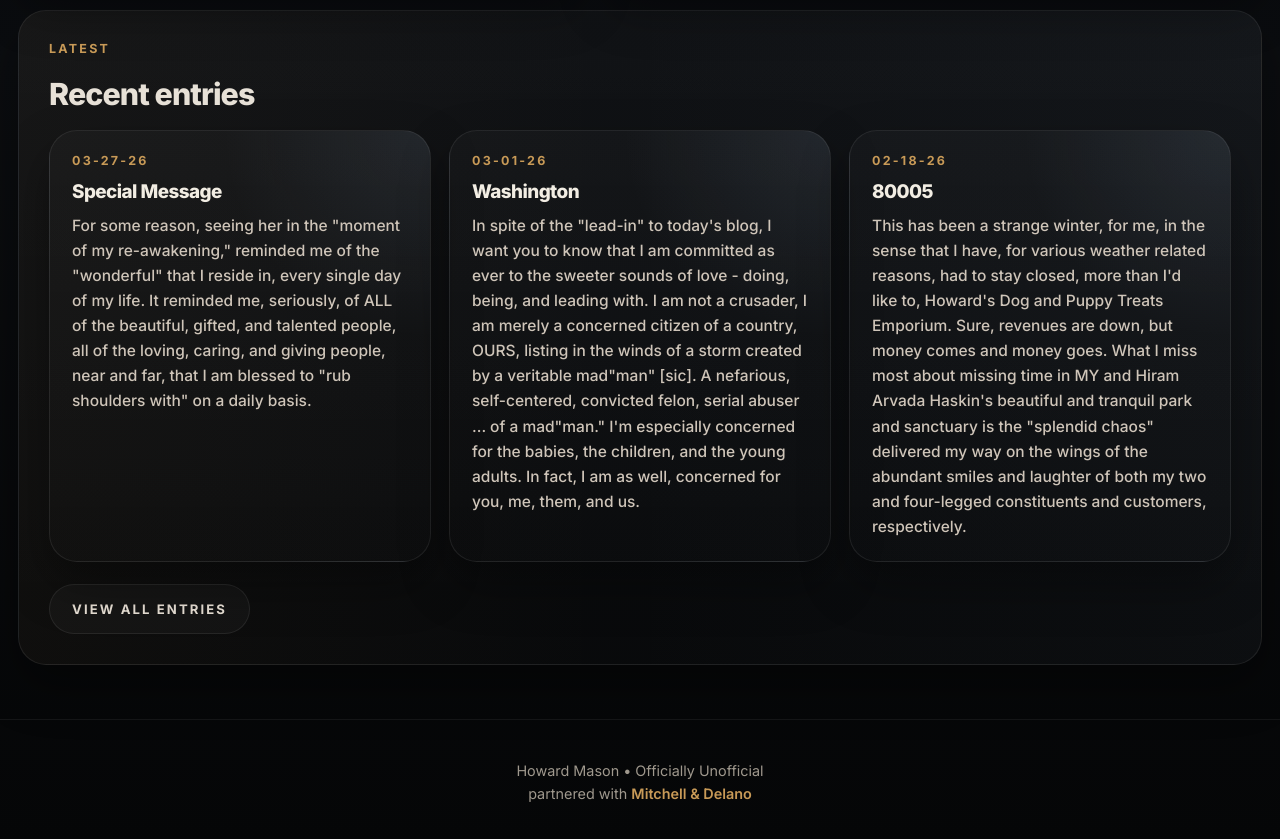
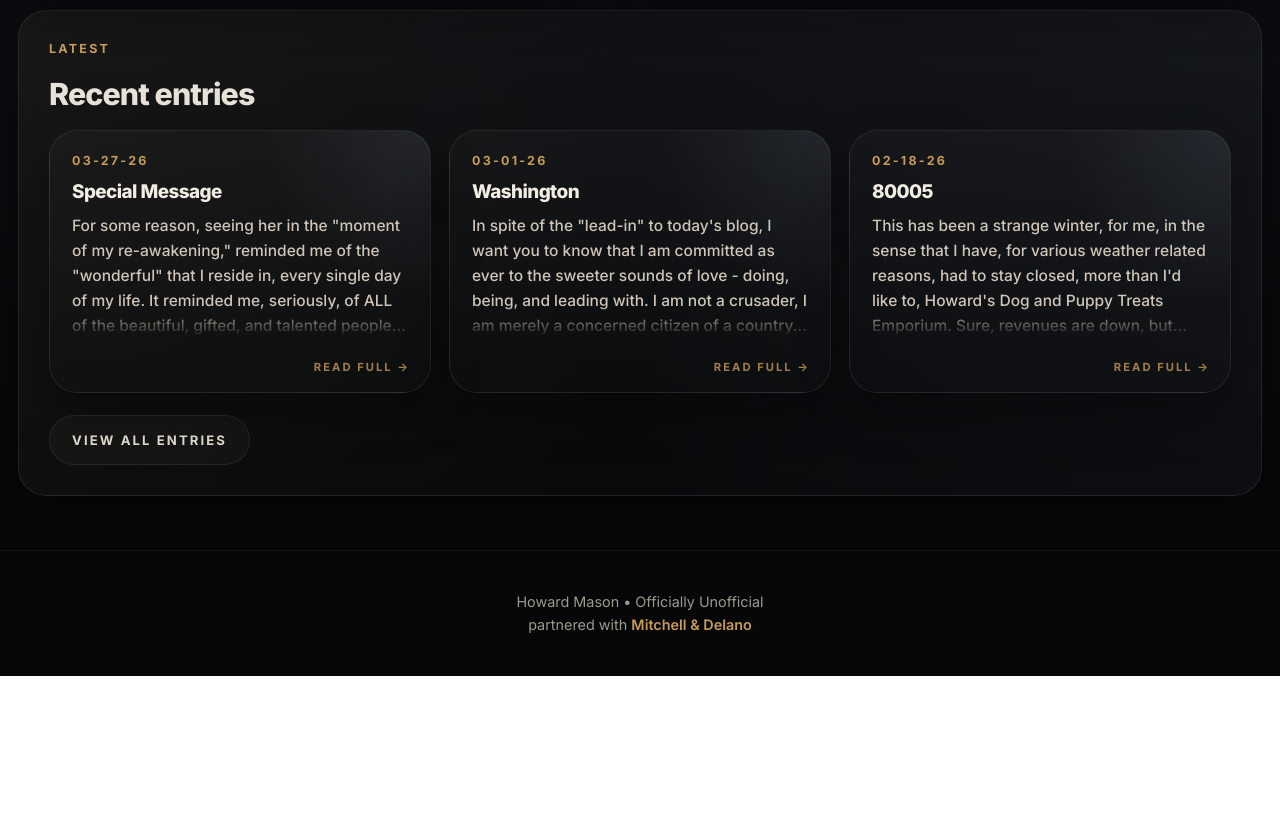
Before and after one commit to mitchellanddelano-del/howard-blog, an Eleventy site: page src/index.njk in a window 1280 px wide. Shown: the part 940-1779 px from the top of the page. After the commit the page ends 1616 px from the top, so only its background shows below. Built offline with nearby package versions, Linux system fonts and the light colour scheme; Eleventy itself is replaced by a stand-in of ours; files that its build step writes are made by us from their sources.

Commit message:
Update styles.css

```diff
--- a/src/assets/styles.css
+++ b/src/assets/styles.css
@@ -277,7 +277,7 @@ h1{
 
 .entry-card{
   position:relative;
-  padding:22px;
+  padding:22px 22px 54px;
   min-height:240px;
   background:
     linear-gradient(180deg, rgba(255,255,255,.022), rgba(255,255,255,.008)),
@@ -285,24 +285,10 @@ h1{
   transition:transform .25s ease, border-color .25s ease, box-shadow .25s ease;
 }
 
-.entry-card::after{
-  content:"";
-  position:absolute;
-  inset:0;
-  background:radial-gradient(circle at top right, rgba(127,149,173,.25), transparent 60%);
-  opacity:0;
-  transition:opacity .25s ease;
-  pointer-events:none;
-}
-
 .entry-card:hover{
   transform:translateY(-6px);
   border-color:var(--accent);
   box-shadow:0 24px 46px rgba(0,0,0,.42);
-}
-
-.entry-card:hover::after{
-  opacity:1;
 }
 
 .entry-card h3{
@@ -324,6 +310,32 @@ h1{
   line-height:1.62;
   font-size:.97rem;
   font-weight:500;
+  display:-webkit-box;
+  -webkit-box-orient:vertical;
+  -webkit-line-clamp:5;
+  overflow:hidden;
+  mask-image:linear-gradient(180deg, #000 0%, #000 74%, transparent 100%);
+  -webkit-mask-image:linear-gradient(180deg, #000 0%, #000 74%, transparent 100%);
+}
+
+.entry-card::after{
+  content:"Read full →";
+  position:absolute;
+  right:20px;
+  bottom:18px;
+  z-index:2;
+  color:var(--gold);
+  text-transform:uppercase;
+  letter-spacing:.18em;
+  font-size:.7rem;
+  font-weight:700;
+  opacity:.8;
+  transition:opacity .2s ease, transform .2s ease;
+}
+
+.entry-card:hover::after{
+  opacity:1;
+  transform:translateX(4px);
 }
 
 .section-cta{
@@ -683,4 +695,14 @@ h1{
   .archive-year-heading{
     font-size:1.6rem;
   }
+
+  .entry-card{
+    padding-bottom:50px;
+  }
+
+  .entry-card::after{
+    right:18px;
+    bottom:16px;
+    font-size:.66rem;
+  }
 }
```
